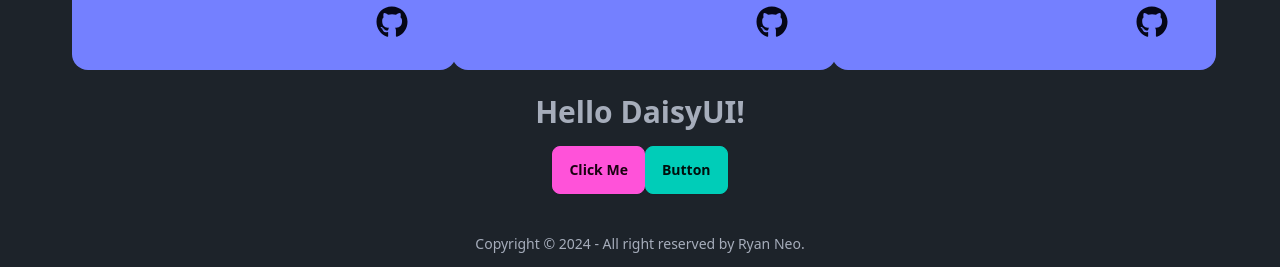
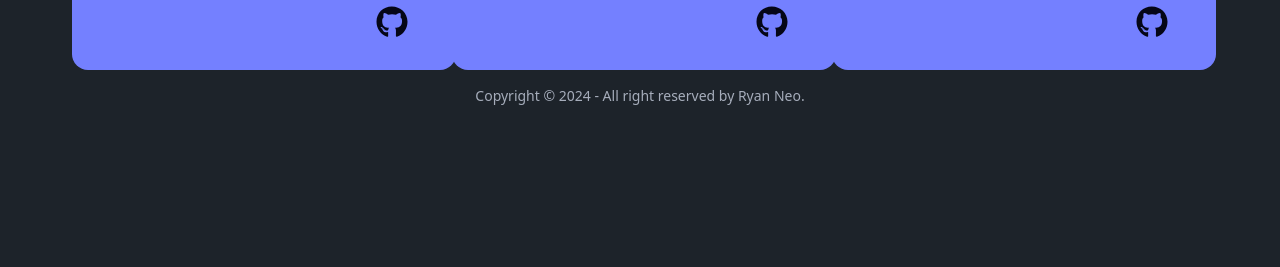
Before and after one commit to ryanneozx/my-daisyui-app, a React (Vite) app: page / in a window 1280 px wide. Shown: the part 3141-3408 px from the top of the page. After the commit the page ends 3263 px from the top, so only its background shows below. Built offline with nearby package versions, Linux system fonts and the light colour scheme.

Commit message:
removed default daisyui stuff and unused imports

```diff
--- a/src/App.jsx
+++ b/src/App.jsx
@@ -1,34 +1,25 @@
 import { useState } from 'react'
-import reactLogo from './assets/react.svg'
-import viteLogo from '/vite.svg'
 import './App.css'
 import Navbar from './components/navbar'
 import Hero1 from './components/hero1'
 import About from './components/about'
 import Experience from './components/experience'
 import Projects from './components/projects'
-import Experience2 from './components/experience2'
 
 function App() {
 
   return (
+
     <Navbar>
       <Hero1></Hero1>
       <About></About>
       <Experience></Experience>
       <Projects></Projects>
-          <div className="p-6">
-
-            <h1 className="text-3xl font-bold text-center">Hello DaisyUI!</h1>
-
-            <button className="btn btn-secondary mt-4">Click Me</button>
-            <button className="btn btn-accent">Button</button>
-          </div>
-            <footer className="footer footer-center bg-base-100 text-base-content p-4">
-              <aside>
-                <p>Copyright © {new Date().getFullYear()} - All right reserved by Ryan Neo.</p>
-              </aside>
-            </footer>
+      <footer className="footer footer-center bg-base-100 text-base-content p-4">
+        <aside>
+          <p>Copyright © {new Date().getFullYear()} - All right reserved by Ryan Neo.</p>
+        </aside>
+      </footer>
     </Navbar>
 
   )
```
